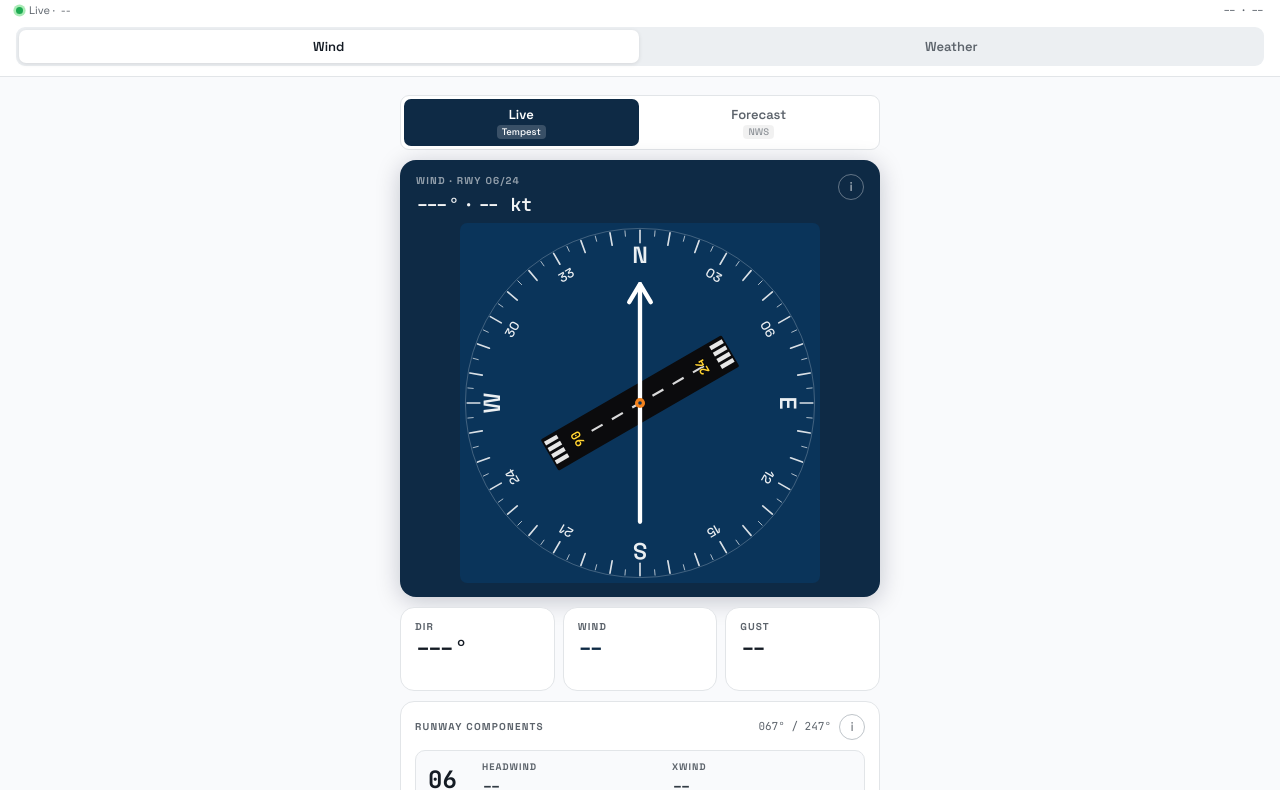
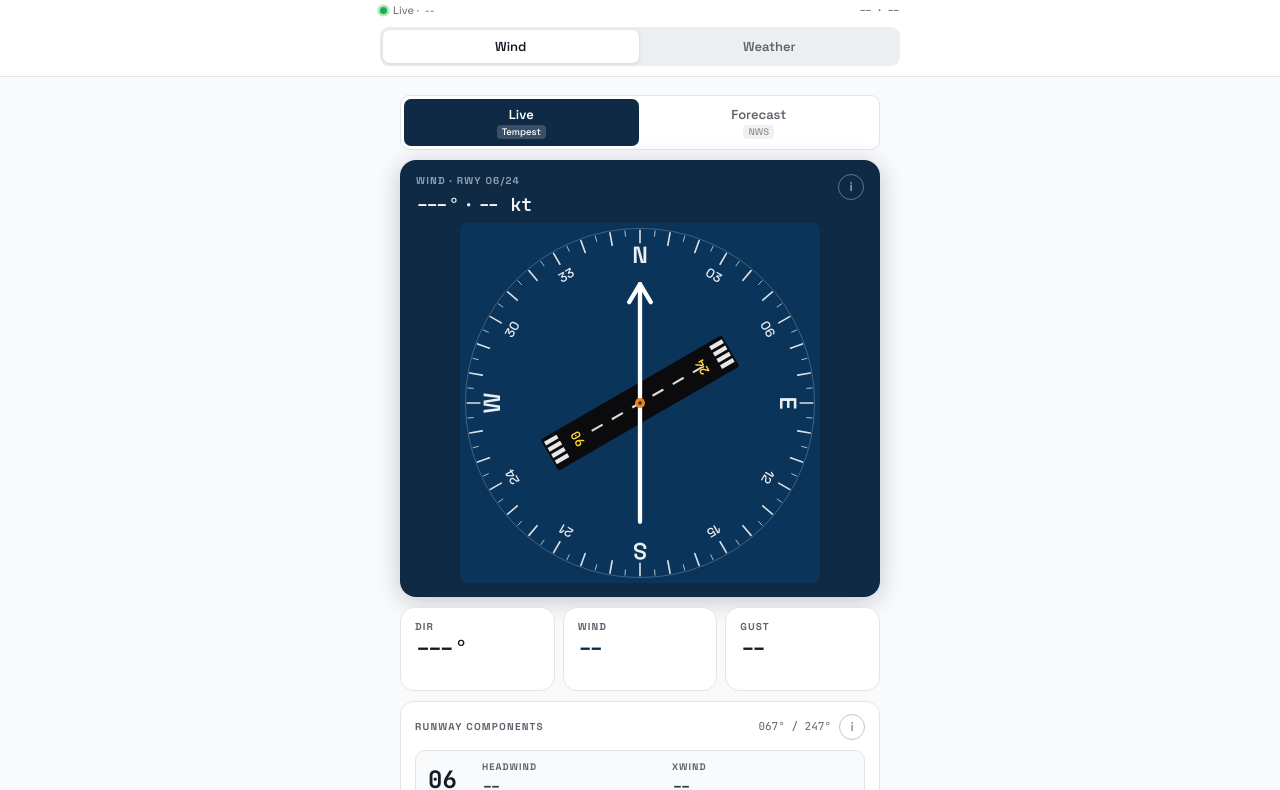
Before and after one commit to jamesrupertball/tempest_weather_airport, a website: page index.html in a window 1280 px wide. Shown: the part 52-842 px from the top of the page. Drawn offline with nearby package versions, Linux system fonts and the light colour scheme; no server answers.

Commit message:
Constrain header content width to match main on desktop
Wraps header content in .header-inner with max-width: 520px so the
header aligns with the card column on wide viewports.

Co-Authored-By: Claude Sonnet 4.6 <noreply@anthropic.com>

```diff
--- a/index.html
+++ b/index.html
@@ -11,6 +11,7 @@
 
 <!-- Sticky header -->
 <header class="site-header">
+<div class="header-inner">
     <div class="header-top">
         <div class="logo-mark">00MN</div>
         <div class="station-info">
@@ -34,6 +35,7 @@
         <button id="toggleWind" class="section-tab active">Wind</button>
         <button id="toggleWeather" class="section-tab">Weather</button>
     </div>
+</div><!-- end .header-inner -->
 </header>
 
 <main>
--- a/style.css
+++ b/style.css
@@ -44,6 +44,11 @@ button:focus-visible {
     background: #fff;
     border-bottom: 1px solid oklch(0.92 0.005 250);
     padding: 12px 16px 10px;
+}
+
+.header-inner {
+    max-width: 520px;
+    margin: 0 auto;
     display: flex;
     flex-direction: column;
     gap: 8px;
```
